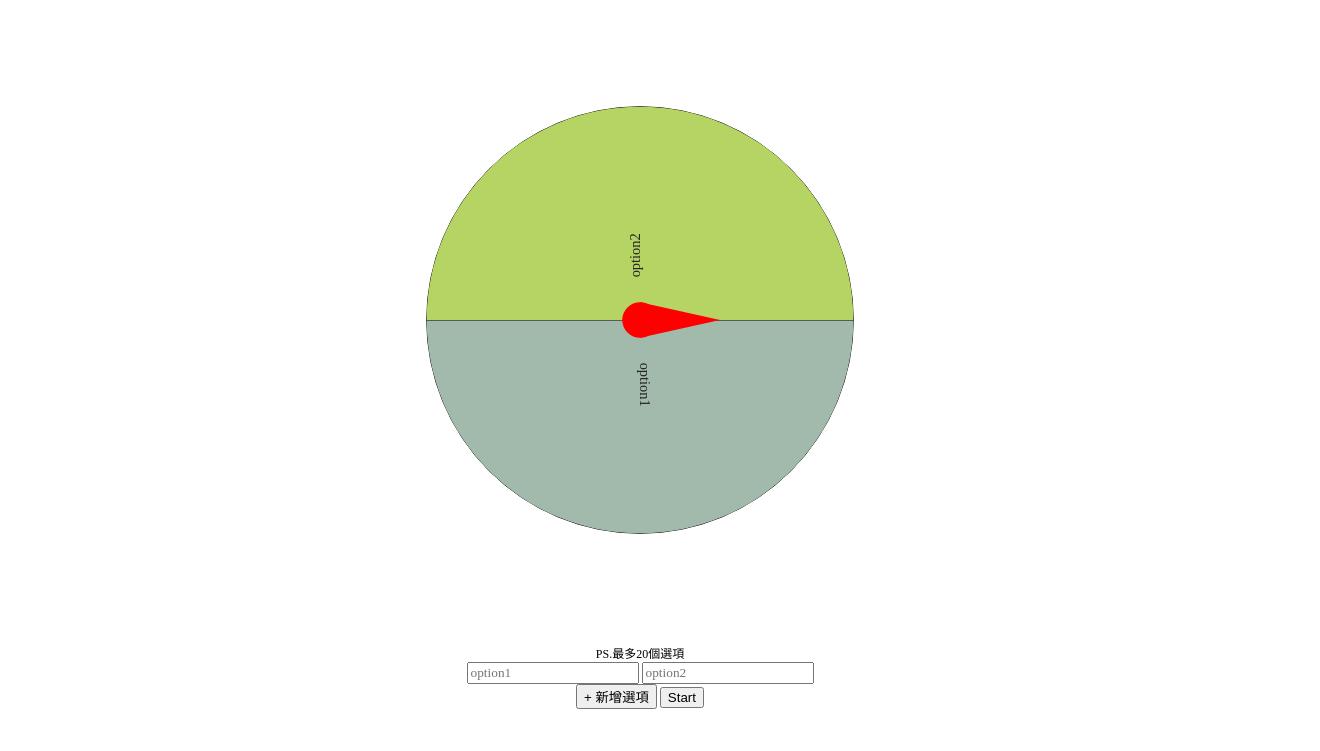
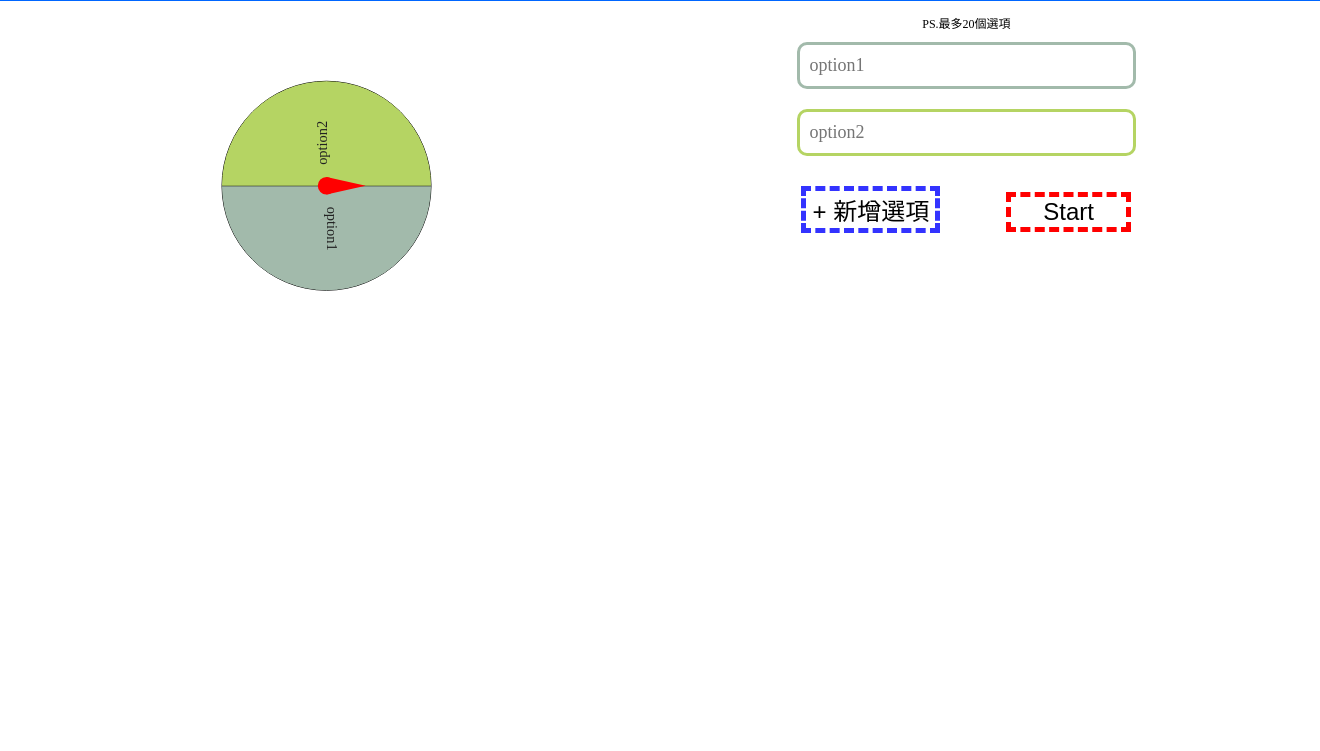
Before and after one commit to camel2243/camel2243.github.io, a website: page random/index.html in a window 1280 px wide. Shown: the part 49-800 px from the top of the page, 1320 px wide, since content can reach past the window. Drawn offline with Linux system fonts and the light colour scheme.

Commit message:
Fix css include path

```diff
--- a/random/index.html
+++ b/random/index.html
@@ -7,7 +7,7 @@
     <meta name="viewport" content="width=device-width; initial-scale=1.0" />
     <link rel="shortcut icon" href="images/question.png" />
     <link rel="stylesheet" href="csslib/core.css">
-    <link rel="stylesheet" href="css/dinner.css">
+    <link rel="stylesheet" href="css/random.css">
     <!-- <script src="http://code.jquery.com/jquery-1.11.2.min.js"></script> -->
     <!-- jcanvas -->
     <!-- https://raw.githubusercontent.com/caleb531/jcanvas/master/jcanvas.min.js -->
```
